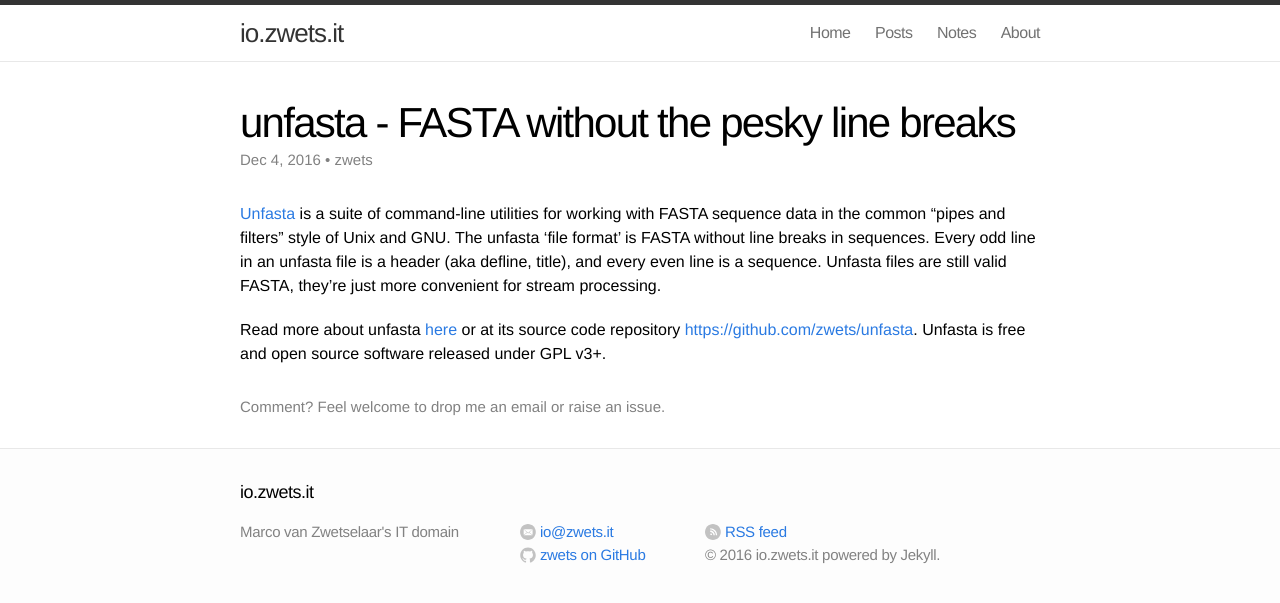
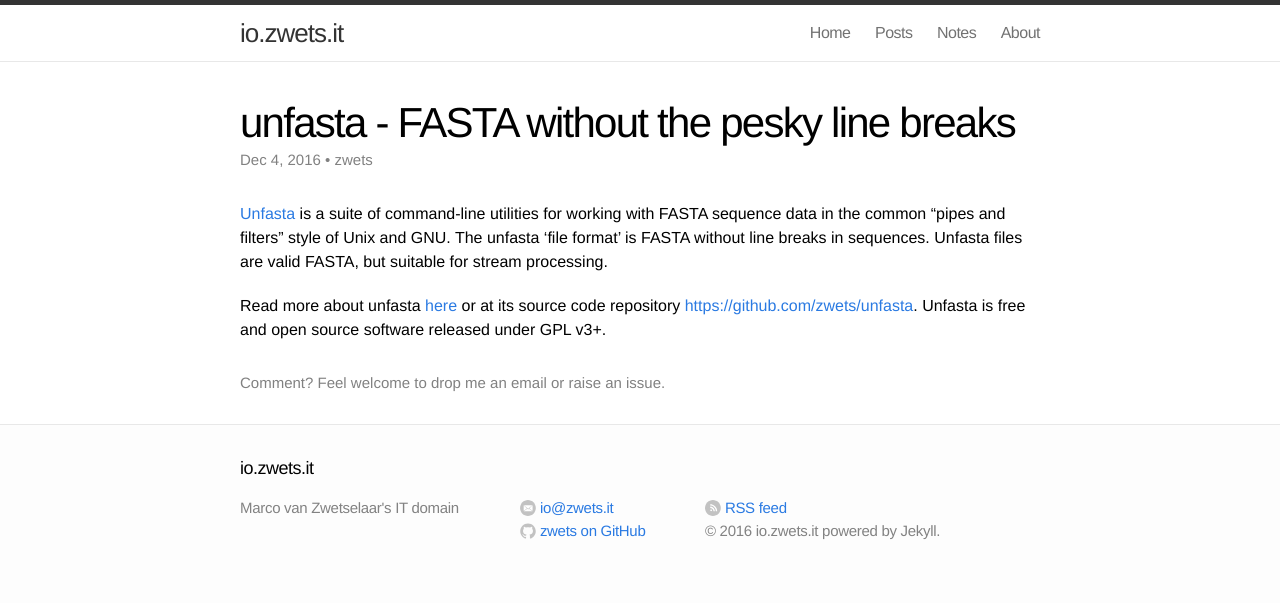
Before and after one commit to zwets/zwets.github.io, a Jekyll site: the page built from _notes/unfasta.md, in a window 1280 px wide. Shown: the top 603 px of the page. Built offline with Jekyll 4.4.1, drawn with Linux system fonts in a browser that asks for light colours.

Commit message:
Simplify description

```diff
--- a/_notes/unfasta.md
+++ b/_notes/unfasta.md
@@ -5,6 +5,6 @@ published: true
 ignore: { permalink }
 ---
 
-[Unfasta](http://github.com/zwets/unfasta) is a suite of command-line utilities for working with FASTA sequence data in the common "pipes and filters" style of Unix and GNU.  The unfasta 'file format' is FASTA without line breaks in sequences.  Every odd line in an unfasta file is a header (aka defline, title), and every even line is a sequence.  Unfasta files are still valid FASTA, they're just more convenient for stream processing.
+[Unfasta](http://github.com/zwets/unfasta) is a suite of command-line utilities for working with FASTA sequence data in the common "pipes and filters" style of Unix and GNU.  The unfasta 'file format' is FASTA without line breaks in sequences.  Unfasta files are valid FASTA, but suitable for stream processing.
 
 Read more about unfasta [here](http://io.zwets.it/2016/01/22/introducing-unfasta/) or at its source code repository <https://github.com/zwets/unfasta>.  Unfasta is free and open source software released under GPL v3+.
```
